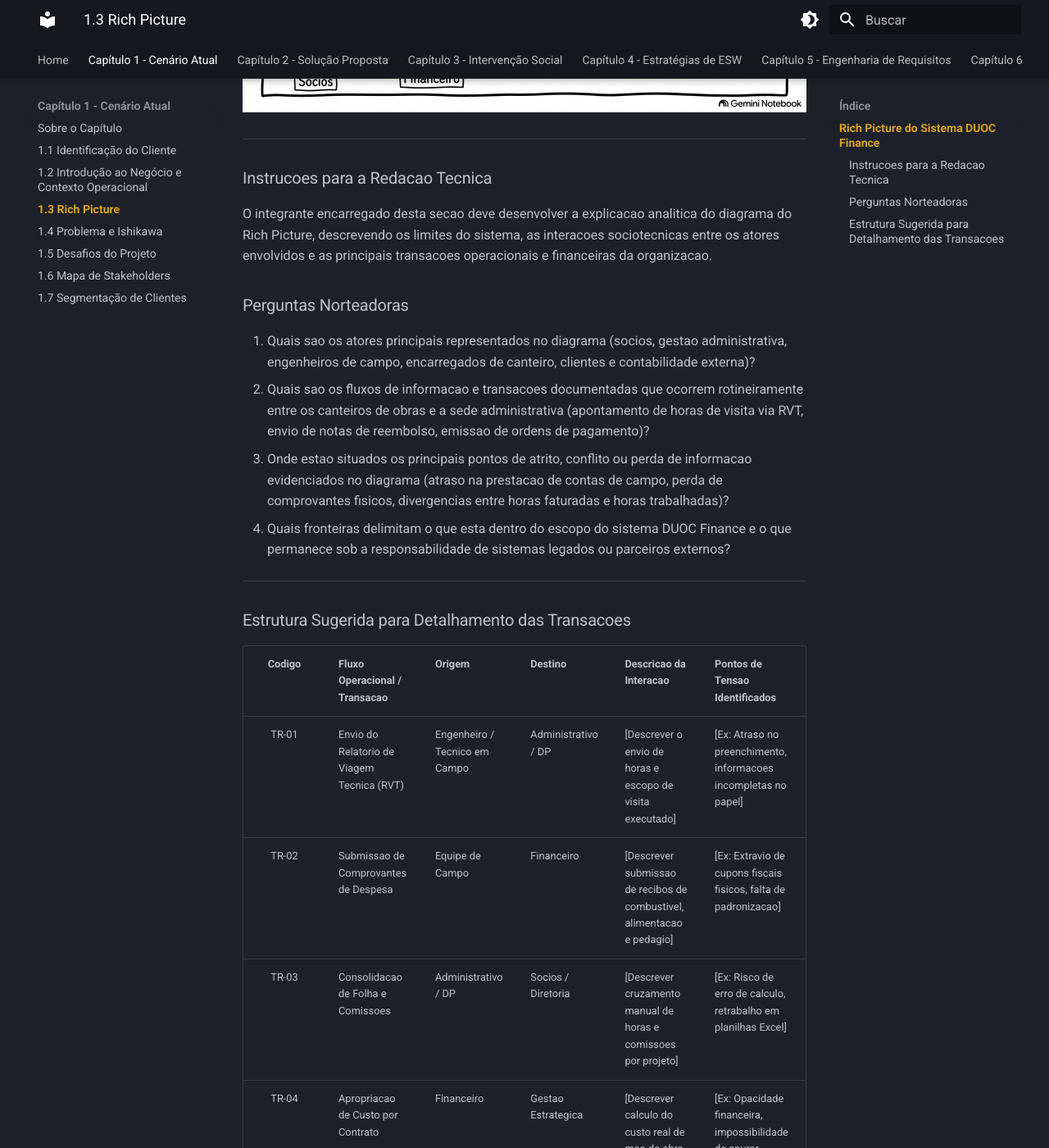
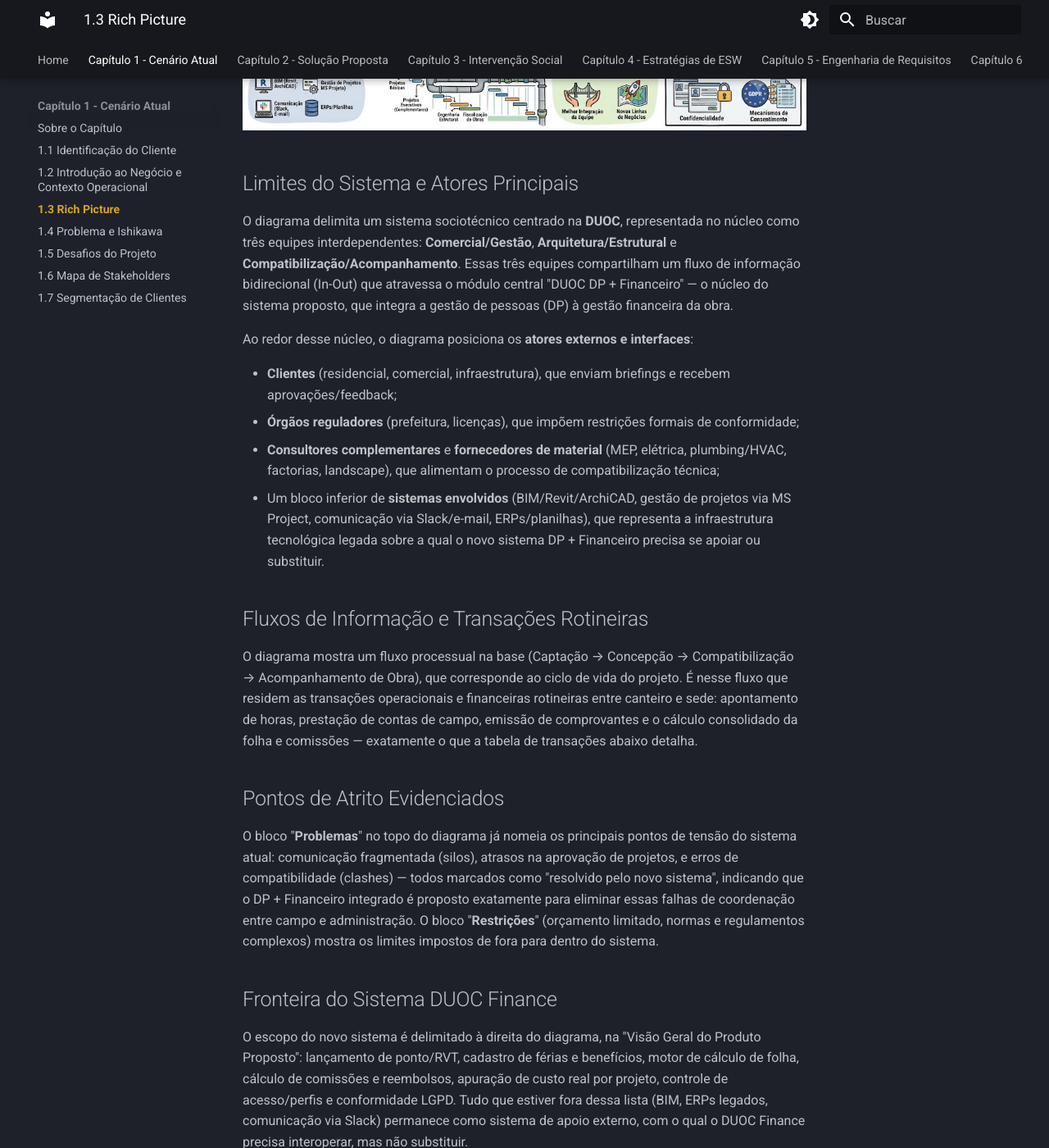
Before and after one commit to mdsreq-fga-unb/REQ-2026.2-T01-DUOC-Finance, an MkDocs documentation site: the page built from docs/visao-produto/capitulo-1/1.3-rich-picture.md, in a window 1280 px wide and 1400 px high, scrolled down 526 px. Shown: the whole window at 82% size. Built offline with MkDocs 1.6.1 and Material for MkDocs 9.7.7, drawn with Linux system fonts in a browser that asks for light colours; some of the changed text lies outside the part shown.

Commit message:
feat:adiciona rich picture e descricao

```diff
--- a/docs/visao-produto/capitulo-1/1.3-rich-picture.md
+++ b/docs/visao-produto/capitulo-1/1.3-rich-picture.md
@@ -1,27 +1,43 @@
 # 1.3 Mapeamento do Ecossistema Operacional
 
-## Rich Picture do Sistema DUOC Finance
+# Análise do Rich Picture — Sistema DUOC Finance
 
-![Rich Picture](../../assets/images/rich_picture_duoc.png)
+![Rich Picture do Sistema DUOC Finance](../../assets/images/rich_picture_duoc.png)
+
+## Limites do Sistema e Atores Principais
+
+O diagrama delimita um sistema sociotécnico centrado na **DUOC**, representada no núcleo como três equipes interdependentes: **Comercial/Gestão**, **Arquitetura/Estrutural** e **Compatibilização/Acompanhamento**. Essas três equipes compartilham um fluxo de informação bidirecional (In-Out) que atravessa o módulo central "DUOC DP + Financeiro" — o núcleo do sistema proposto, que integra a gestão de pessoas (DP) à gestão financeira da obra.
+
+Ao redor desse núcleo, o diagrama posiciona os **atores externos e interfaces**:
+
+- **Clientes** (residencial, comercial, infraestrutura), que enviam briefings e recebem aprovações/feedback;
+- **Órgãos reguladores** (prefeitura, licenças), que impõem restrições formais de conformidade;
+- **Consultores complementares** e **fornecedores de material** (MEP, elétrica, plumbing/HVAC, factorias, landscape), que alimentam o processo de compatibilização técnica;
+- Um bloco inferior de **sistemas envolvidos** (BIM/Revit/ArchiCAD, gestão de projetos via MS Project, comunicação via Slack/e-mail, ERPs/planilhas), que representa a infraestrutura tecnológica legada sobre a qual o novo sistema DP + Financeiro precisa se apoiar ou substituir.
+
+## Fluxos de Informação e Transações Rotineiras
+
+O diagrama mostra um fluxo processual na base (Captação → Concepção → Compatibilização → Acompanhamento de Obra), que corresponde ao ciclo de vida do projeto. É nesse fluxo que residem as transações operacionais e financeiras rotineiras entre canteiro e sede: apontamento de horas, prestação de contas de campo, emissão de comprovantes e o cálculo consolidado da folha e comissões — exatamente o que a tabela de transações abaixo detalha.
+
+## Pontos de Atrito Evidenciados
+
+O bloco "**Problemas**" no topo do diagrama já nomeia os principais pontos de tensão do sistema atual: comunicação fragmentada (silos), atrasos na aprovação de projetos, e erros de compatibilidade (clashes) — todos marcados como "resolvido pelo novo sistema", indicando que o DP + Financeiro integrado é proposto exatamente para eliminar essas falhas de coordenação entre campo e administração. O bloco "**Restrições**" (orçamento limitado, normas e regulamentos complexos) mostra os limites impostos de fora para dentro do sistema.
+
+## Fronteira do Sistema DUOC Finance
+
+O escopo do novo sistema é delimitado à direita do diagrama, na "Visão Geral do Produto Proposto": lançamento de ponto/RVT, cadastro de férias e benefícios, motor de cálculo de folha, cálculo de comissões e reembolsos, apuração de custo real por projeto, controle de acesso/perfis e conformidade LGPD. Tudo que estiver fora dessa lista (BIM, ERPs legados, comunicação via Slack) permanece como sistema de apoio externo, com o qual o DUOC Finance precisa interoperar, mas não substituir.
 
 ---
 
-### Instrucoes para a Redacao Tecnica
-O integrante encarregado desta secao deve desenvolver a explicacao analitica do diagrama do Rich Picture, descrevendo os limites do sistema, as interacoes sociotecnicas entre os atores envolvidos e as principais transacoes operacionais e financeiras da organizacao.
+## Estrutura Detalhada das Transações
 
-### Perguntas Norteadoras
-1. Quais sao os atores principais representados no diagrama (socios, gestao administrativa, engenheiros de campo, encarregados de canteiro, clientes e contabilidade externa)?
-2. Quais sao os fluxos de informacao e transacoes documentadas que ocorrem rotineiramente entre os canteiros de obras e a sede administrativa (apontamento de horas de visita via RVT, envio de notas de reembolso, emissao de ordens de pagamento)?
-3. Onde estao situados os principais pontos de atrito, conflito ou perda de informacao evidenciados no diagrama (atraso na prestacao de contas de campo, perda de comprovantes fisicos, divergencias entre horas faturadas e horas trabalhadas)?
-4. Quais fronteiras delimitam o que esta dentro do escopo do sistema DUOC Finance e o que permanece sob a responsabilidade de sistemas legados ou parceiros externos?
+| Código | Fluxo Operacional / Transação | Origem | Destino | Descrição da Interação | Pontos de Tensão Identificados |
+|:---:|:---|:---|:---|:---|:---|
+| **TR-01** | Envio do Relatório de Viagem Técnica (RVT) | Engenheiro/Técnico em Campo | Administrativo / DP | O técnico registra, ao final de uma visita de obra, as horas trabalhadas e o escopo executado (fiscalização, engenharia estrutural, acompanhamento), normalmente em papel ou planilha isolada, para posterior lançamento no sistema de ponto. | Atraso no preenchimento por acúmulo de visitas; letra ou registro manual ilegível; ausência de padronização do escopo descrito, dificultando o cruzamento com o cronograma do projeto. |
+| **TR-02** | Submissão de Comprovantes de Despesa | Equipe de Campo | Financeiro | O colaborador em campo acumula cupons fiscais de combustível, alimentação e pedágio durante a visita e os entrega fisicamente (ou por foto) ao setor financeiro para reembolso. | Extravio de cupons fiscais físicos; comprovantes ilegíveis ou incompletos; falta de padronização do formato de envio, gerando retrabalho na conferência. |
+| **TR-03** | Consolidação de Folha e Comissões | Administrativo / DP | Sócios / Diretoria | O DP cruza manualmente as horas apontadas via RVT com as tabelas de comissionamento por projeto/venda, consolidando os valores em planilhas Excel para fechamento da folha mensal. | Alto risco de erro de cálculo humano; retrabalho constante em planilhas descentralizadas; dependência de uma única pessoa para o fechamento, criando gargalo operacional. |
+| **TR-04** | Apropriação de Custo por Contrato | Financeiro | Gestão Estratégica | O financeiro apura o custo real de mão de obra (horas + comissões + reembolsos) alocado a cada obra/contrato, comparando-o com o orçamento previsto para estimar a rentabilidade do projeto. | Opacidade financeira por falta de rastreabilidade em tempo real; impossibilidade de apurar a margem líquida por contrato antes do fechamento mensal; decisões estratégicas tomadas com dados defasados. |
 
 ---
 
-### Estrutura Sugerida para Detalhamento das Transacoes
-
-| Codigo | Fluxo Operacional / Transacao | Origem | Destino | Descricao da Interacao | Pontos de Tensao Identificados |
-| :---: | :--- | :--- | :--- | :--- | :--- |
-| TR-01 | Envio do Relatorio de Viagem Tecnica (RVT) | Engenheiro / Tecnico em Campo | Administrativo / DP | [Descrever o envio de horas e escopo de visita executado] | [Ex: Atraso no preenchimento, informacoes incompletas no papel] |
-| TR-02 | Submissao de Comprovantes de Despesa | Equipe de Campo | Financeiro | [Descrever submissao de recibos de combustivel, alimentacao e pedagio] | [Ex: Extravio de cupons fiscais fisicos, falta de padronizacao] |
-| TR-03 | Consolidacao de Folha e Comissoes | Administrativo / DP | Socios / Diretoria | [Descrever cruzamento manual de horas e comissoes por projeto] | [Ex: Risco de erro de calculo, retrabalho em planilhas Excel] |
-| TR-04 | Apropriacao de Custo por Contrato | Financeiro | Gestao Estrategica | [Descrever calculo do custo real de mao de obra alocada em cada obra] | [Ex: Opacidade financeira, impossibilidade de apurar margem liquida] |
+**Observação metodológica:** este Rich Picture segue a lógica da Soft Systems Methodology (SSM), evidenciando não apenas o fluxo formal de processos, mas também as relações informais, os pontos de conflito (ícones de exclamação/interrogação) e as fronteiras entre o que é "problema atual" e o que é "solução proposta" (lado direito, delimitado visualmente por uma caixa fechada) — recurso útil para justificar, na redação técnica, por que o novo sistema DP + Financeiro é necessário e onde exatamente ele intervém no fluxo existente.
```
Also changed, not shown: docs/assets/images/rich_picture_duoc.png.
